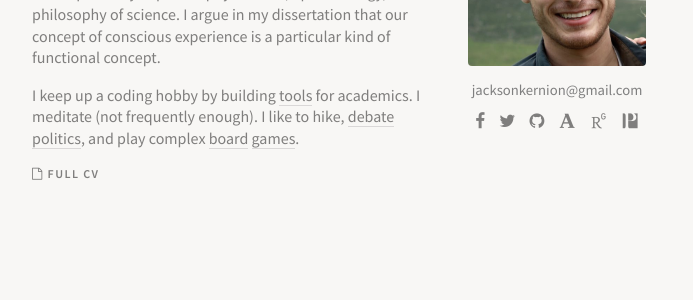
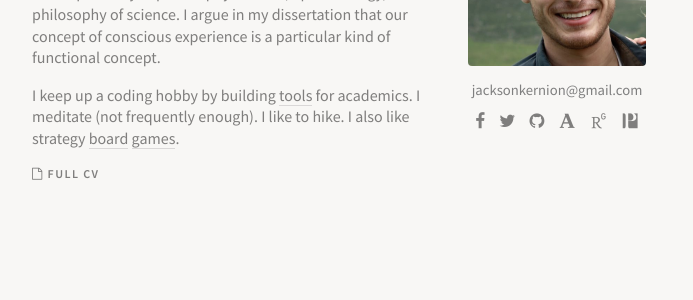
Before and after one commit to jacksonkernion/jacksonkernion.github.io, a Jekyll site: the page built from index.md, in a window 1280 px wide. Shown: the part 204-504 px from the top of the page, without its empty margins (293-986 px from the left). Built offline with Jekyll 4.4.1, drawn with Linux system fonts in a browser that asks for light colours; nearby versions of some CDN libraries; some web fonts are replaced; our own code applies the rules of GitHub Pages for plain Markdown files.

Commit message:
Slight change to home page

```diff
--- a/index.md
+++ b/index.md
@@ -8,7 +8,7 @@ I graduated from Harvard in 2012 with a philosophy degree in the interdisciplina
 
 I work primarily in philosophy of mind, epistemology, and philosophy of science. I argue in my dissertation that our concept of conscious experience is a particular kind of functional concept.
 
-I keep up a coding hobby by building [tools](/tools) for academics. I meditate (not frequently enough). I like to hike, [debate](https://medium.com/@jacksonkernion/harvard-wants-to-ban-gender-discrimination-heres-why-that-s-smart-b9d4a5652fbb) [politics](https://medium.com/@jacksonkernion/trumpism-represents-a-gamergate-style-backlash-against-pc-culture-672d65058999), and play complex [board](https://boardgamegeek.com/boardgame/13/catan) [games](https://boardgamegeek.com/boardgame/68448/7-wonders).
+I keep up a coding hobby by building [tools](/tools) for academics. I meditate (not frequently enough). I like to hike. I also like strategy [board](https://boardgamegeek.com/boardgame/13/catan) [games](https://boardgamegeek.com/boardgame/68448/7-wonders).
 
 {: .little-links }
 [<i class="fa fa-file-o" aria-hidden="true"></i> FULL CV](assets/CV - Jackson Kernion.pdf)
```
Also changed, not shown: 1 other file.
